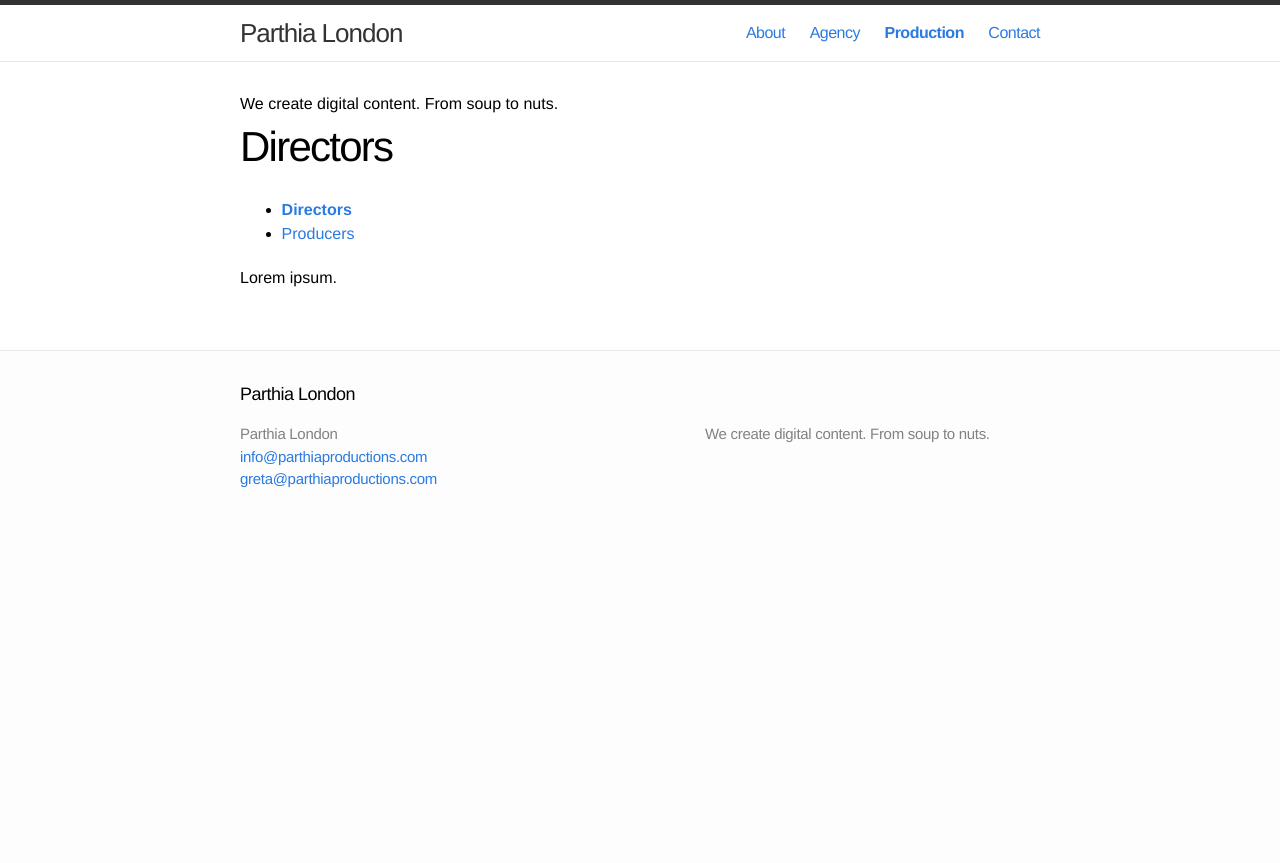
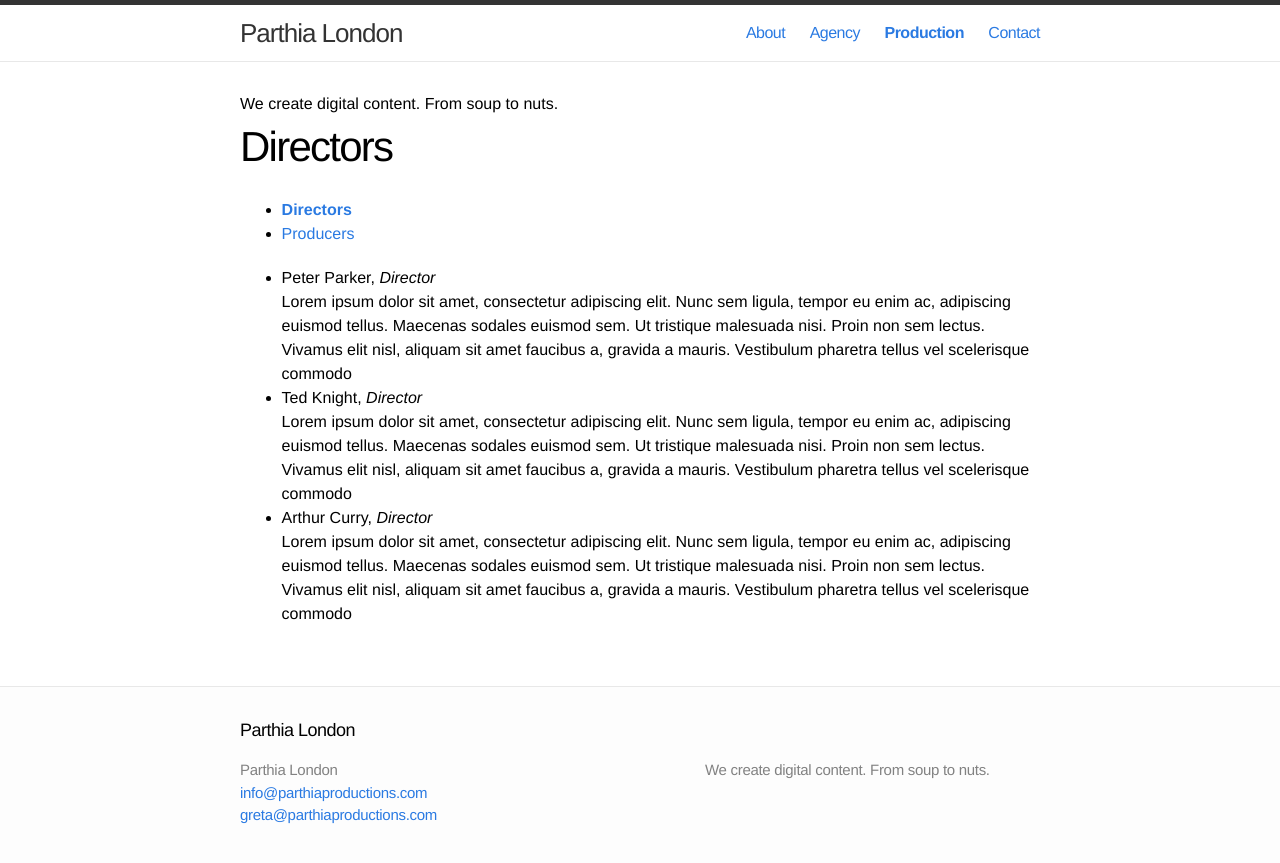
Before and after one commit to marchibbins/parthia, a Jekyll site: the page built from parthia/pages/production/directors.md, in a window 1280 px wide. Shown: the top 863 px of the page. Built offline with Jekyll 4.4.1, drawn with Linux system fonts in a browser that asks for light colours.

Commit message:
Add collaborators from data file

```diff
--- /dev/null
+++ b/parthia/_data/collaborators.yml
@@ -0,0 +1,19 @@
+- name: Peter Parker
+  type: director
+  about: "Lorem ipsum dolor sit amet, consectetur adipiscing elit. Nunc sem ligula, tempor eu enim ac, adipiscing euismod tellus. Maecenas sodales euismod sem. Ut tristique malesuada nisi. Proin non sem lectus. Vivamus elit nisl, aliquam sit amet faucibus a, gravida a mauris. Vestibulum pharetra tellus vel scelerisque commodo"
+
+- name: Ted Knight
+  type: director
+  about: "Lorem ipsum dolor sit amet, consectetur adipiscing elit. Nunc sem ligula, tempor eu enim ac, adipiscing euismod tellus. Maecenas sodales euismod sem. Ut tristique malesuada nisi. Proin non sem lectus. Vivamus elit nisl, aliquam sit amet faucibus a, gravida a mauris. Vestibulum pharetra tellus vel scelerisque commodo"
+
+- name: Lana Lang
+  type: producer
+  about: "Lorem ipsum dolor sit amet, consectetur adipiscing elit. Nunc sem ligula, tempor eu enim ac, adipiscing euismod tellus. Maecenas sodales euismod sem. Ut tristique malesuada nisi. Proin non sem lectus. Vivamus elit nisl, aliquam sit amet faucibus a, gravida a mauris. Vestibulum pharetra tellus vel scelerisque commodo"
+
+- name: ["Bruce Wayne", "Dick Grayson"]
+  type: "producer"
+  about: "Lorem ipsum dolor sit amet, consectetur adipiscing elit. Nunc sem ligula, tempor eu enim ac, adipiscing euismod tellus. Maecenas sodales euismod sem. Ut tristique malesuada nisi. Proin non sem lectus. Vivamus elit nisl, aliquam sit amet faucibus a, gravida a mauris. Vestibulum pharetra tellus vel scelerisque commodo"
+
+- name: "Arthur Curry"
+  type: ["director", "producer"]
+  about: "Lorem ipsum dolor sit amet, consectetur adipiscing elit. Nunc sem ligula, tempor eu enim ac, adipiscing euismod tellus. Maecenas sodales euismod sem. Ut tristique malesuada nisi. Proin non sem lectus. Vivamus elit nisl, aliquam sit amet faucibus a, gravida a mauris. Vestibulum pharetra tellus vel scelerisque commodo"
--- /dev/null
+++ b/parthia/_includes/collaborators.html
@@ -0,0 +1,13 @@
+<ul>
+    {% for collaborator in site.data.collaborators %}
+        {% if collaborator.type contains collaborator_type %}
+            <li>
+                {% for name in collaborator.name %}
+                    {{ name }},
+                {% endfor %}
+                <em>{{ collaborator_type | capitalize }}</em>
+                <p>{{ collaborator.about }}</p>
+            </li>
+        {% endif %}
+    {% endfor %}
+</ul>
--- a/parthia/pages/production/directors.md
+++ b/parthia/pages/production/directors.md
@@ -7,4 +7,5 @@ menu: production
 order: 0
 ---
 
-Lorem ipsum.
+{% assign collaborator_type = 'director' %}
+{% include collaborators.html %}
```
Also changed, not shown: parthia/pages/production/producers.md (+2 -1 lines).
